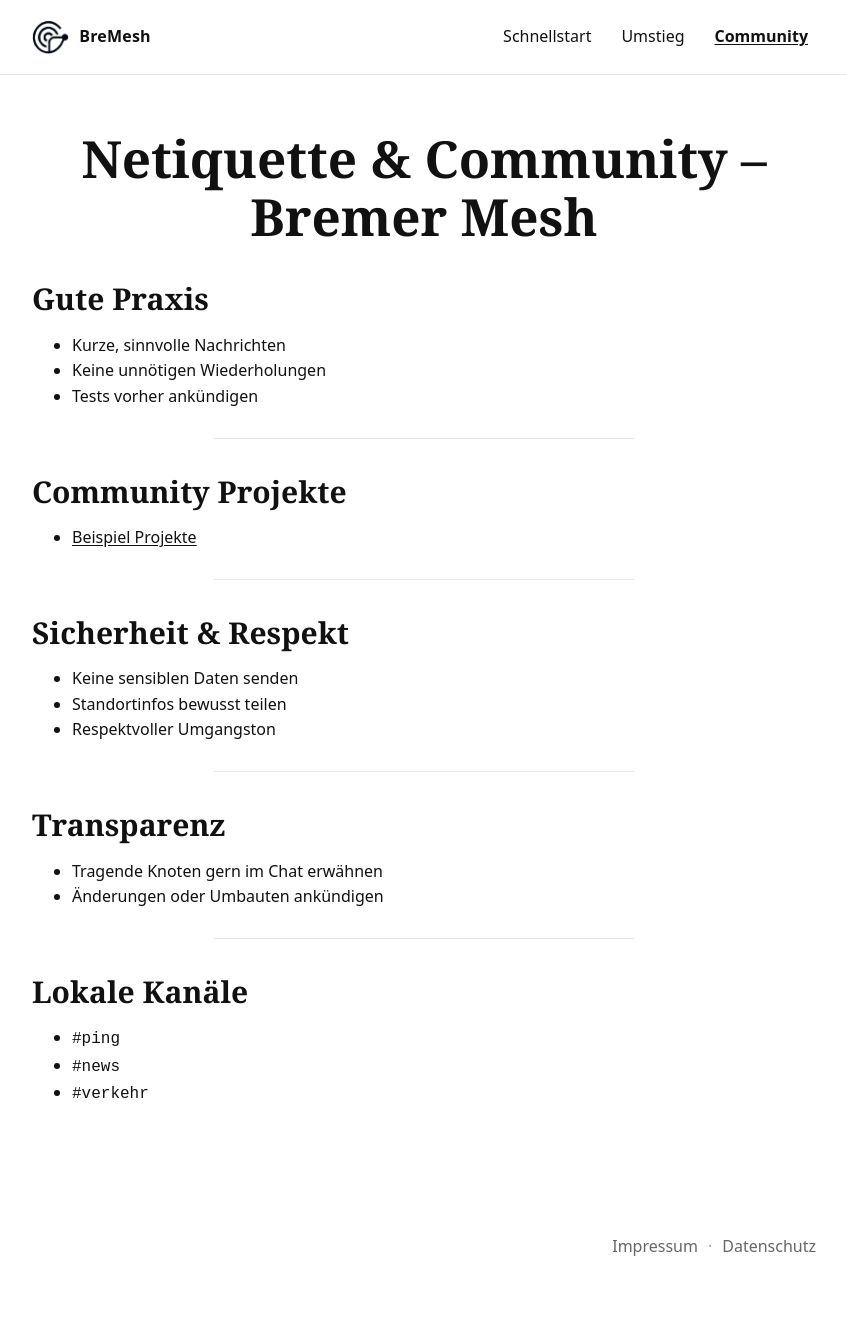
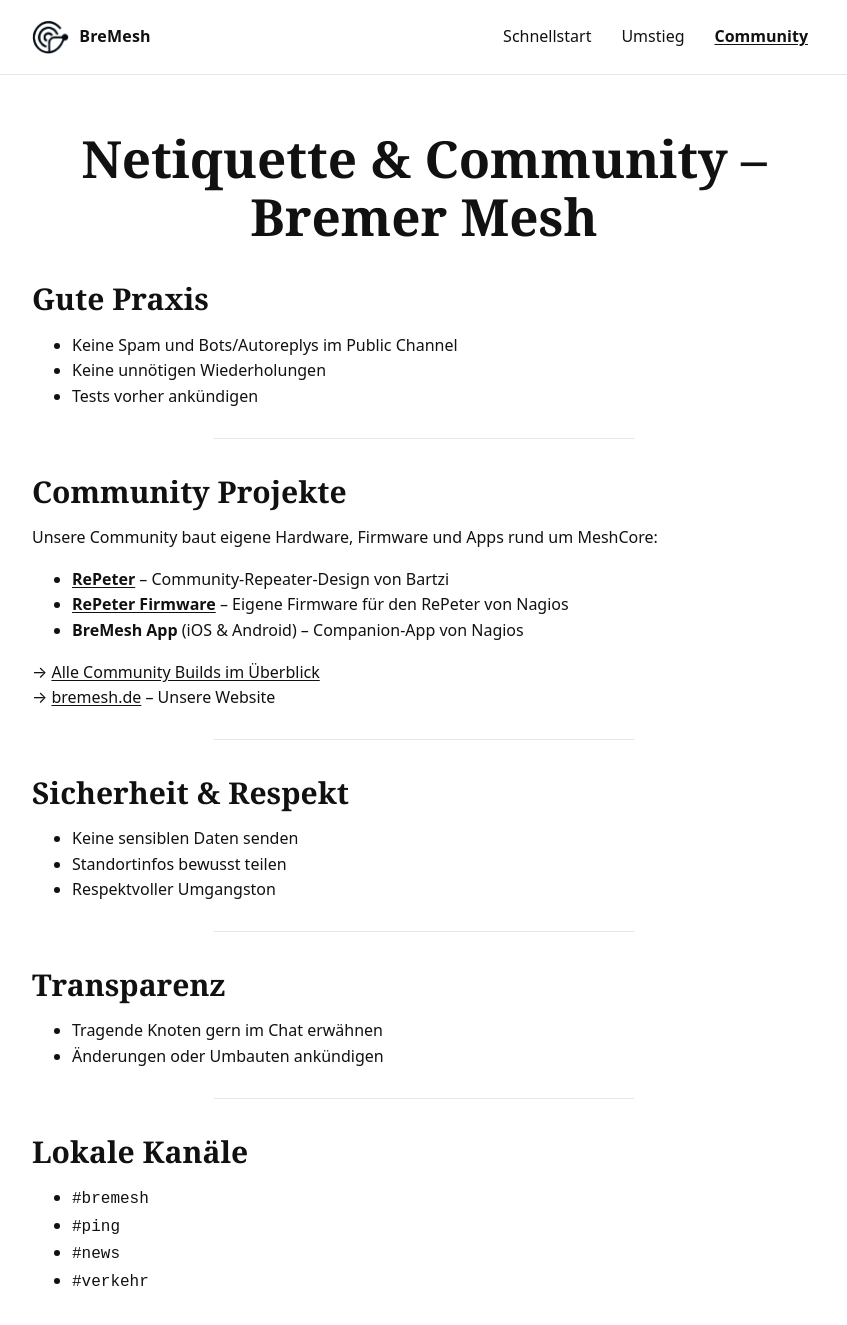
Before and after one commit to NordCen/BreMeshPeople, a Jekyll site: the page built from community.md, in a window 1280 px wide and 1400 px high. Shown: the top 1325 px of the window, without its empty margins (216-1063 px from the left). Built offline with Jekyll 4.4.1, drawn with Linux system fonts in a browser that asks for light colours.

Commit message:
Update Gemfile.lock and enhance community documentation with new projects

```diff
--- a/community.md
+++ b/community.md
@@ -8,7 +8,7 @@
 
 ## Gute Praxis
 
-- Kurze, sinnvolle Nachrichten
+- Keine Spam und Bots/Autoreplys im Public Channel
 - Keine unnötigen Wiederholungen
 - Tests vorher ankündigen
 
@@ -16,7 +16,15 @@
 
 ## Community Projekte
 
-- [Beispiel Projekte](/wiki/beispiel)
+Unsere Community baut eigene Hardware, Firmware und Apps rund um MeshCore:
+
+- **[RePeter](https://github.com/robrec/MeshCoreRepeater-RePeter)** – Community-Repeater-Design von Bartzi
+- **[RePeter Firmware](https://github.com/timniklas/RePeter-Firmware)** – Eigene Firmware für den RePeter von Nagios
+- **BreMesh App** (iOS & Android) – Companion-App von Nagios
+
+→ [Alle Community Builds im Überblick](/community-builds/)
+→ [bremesh.de](https://bremesh.de) – Unsere Website
+
 <hr>
 
 ## Sicherheit & Respekt
@@ -36,6 +44,7 @@
 
 ## Lokale Kanäle
 
+- `#bremesh`
 - `#ping`
 - `#news`
 - `#verkehr`
```
Also changed, not shown: community-builds.md (added, +68 -0 lines), Gemfile.lock.
